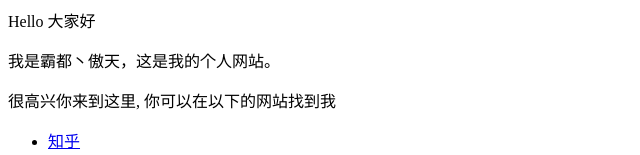
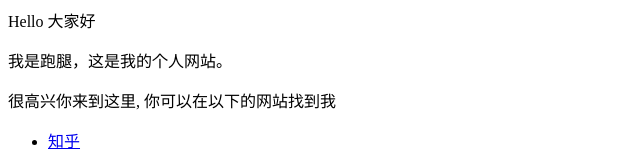
Before and after one commit to kuolie8/kuolie8.github.io, a plain HTML site: page index.html in a window 1280 px wide. Shown: the top 155 px of the page, without its empty margins (0-640 px from the left). Drawn offline with Linux system fonts and the light colour scheme.

Commit message:
Update index.html

```diff
--- a/index.html
+++ b/index.html
@@ -1,5 +1,5 @@
 <p>Hello 大家好</p>
-<p>我是霸都丶傲天，这是我的个人网站。 </p>
+<p>我是跑腿，这是我的个人网站。 </p>
 <p>很高兴你来到这里, 你可以在以下的网站找到我</p>
 
 <ul>
```
